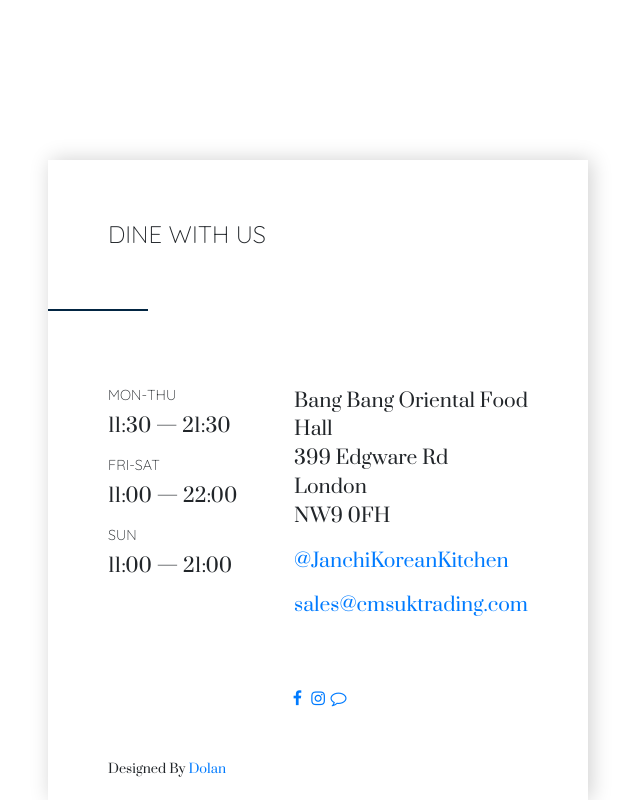
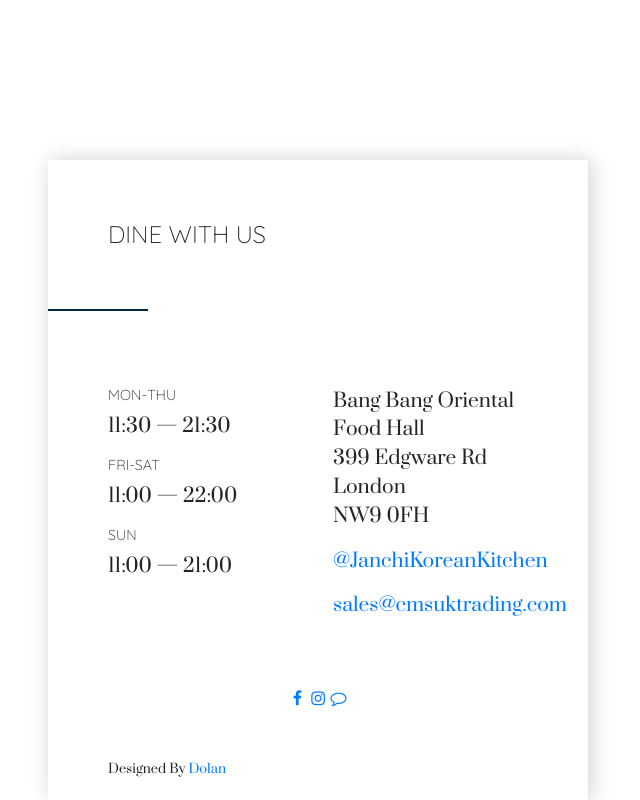
Before and after one commit to dolanmiu/Janchi-Website, an Angular app: page / in a window 1280 px wide. Shown: the part 2420-3220 px from the top of the page, without its empty margins (80-720 px from the left). Built offline with nearby package versions, Linux system fonts and the light colour scheme; no server answers; what @agm/core would draw is missing.

Commit message:
Add responsiveness to footer text

```diff
--- a/src/app/footer/footer.component.html
+++ b/src/app/footer/footer.component.html
@@ -9,7 +9,7 @@
 
     <div class="container-fluid text">
         <div class="row">
-            <div class="col">
+            <div class="col-sm-6 col-xs-12">
                 <h2>Mon-Thu</h2>
                 <p>11:30 — 21:30</p>
                 <h2>Fri-Sat</h2>
@@ -18,7 +18,7 @@
                 <p>11:00 — 21:00</p>
             </div>
 
-            <div class="col">
+            <div class="col-sm-6 col-xs-12">
                 <p>
                     Bang Bang Oriental Food Hall<br>399 Edgware Rd<br>London<br>NW9 0FH
                 </p>
```
